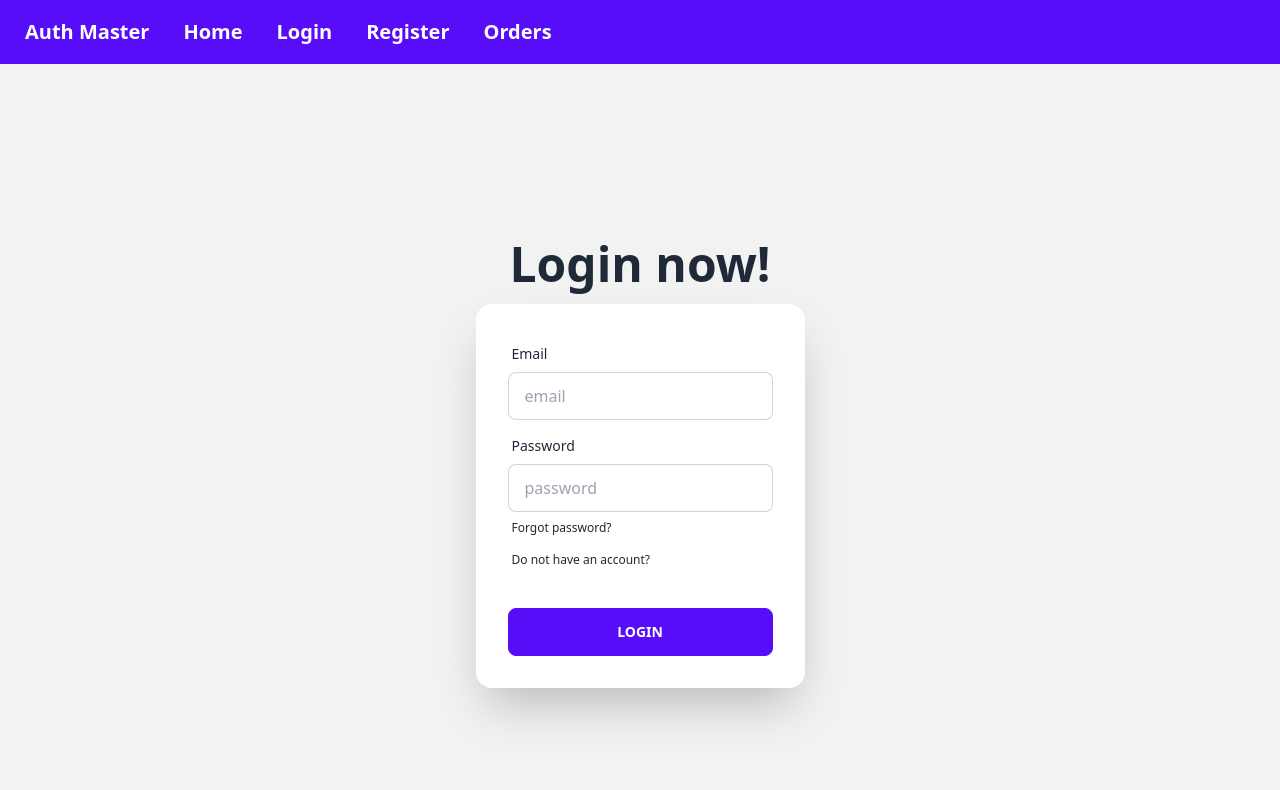
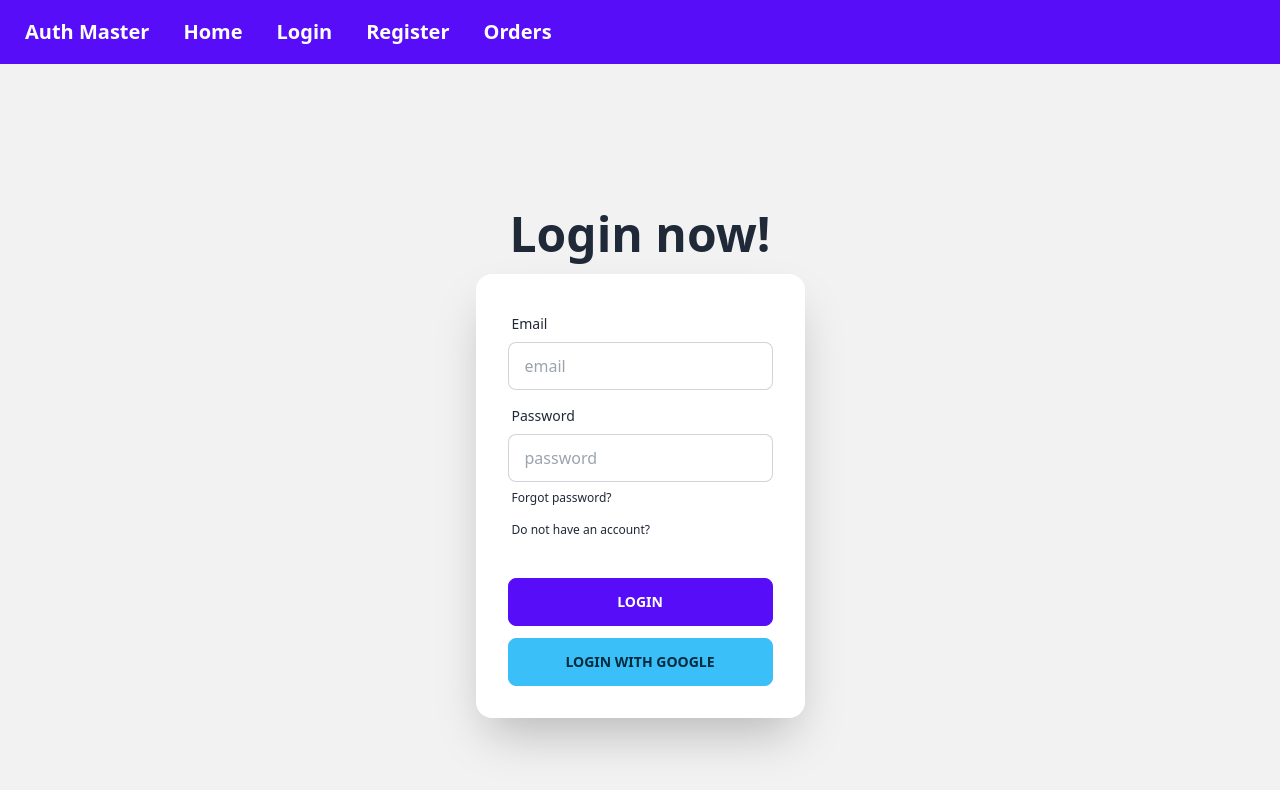
Before and after one commit to Shahriar1212/auth-firebase-context-tailwind, a React (Vite) app: page /login in a window 1280 px wide. Shown: the top 790 px of the page. Built offline with nearby package versions, Linux system fonts and the light colour scheme; no server answers.

Commit message:
signin with google added

```diff
--- a/src/Components/Login.jsx
+++ b/src/Components/Login.jsx
@@ -5,7 +5,7 @@ import { AuthContext } from '../providers/AuthProviders';
 const Login = () => {
 
 
-    const {signIn} = useContext(AuthContext);
+    const {signIn, signInWithGoogle} = useContext(AuthContext);
 
     const handleLogin = (event) => {
         event.preventDefault();
@@ -24,6 +24,17 @@ const Login = () => {
             console.log(error);
         })
 
+    }
+
+    const handleGoogleSignIn = () => {
+        signInWithGoogle()
+        .then(result => {
+            const loggedUser = result.user;
+            console.log(loggedUser);
+        })
+        .catch(error => {
+            console.log(error);
+        })
     }
 
 
@@ -56,6 +67,9 @@ const Login = () => {
                         <div className="form-control mt-6">
                             <button className="btn btn-primary">Login</button>
                         </div>
+                        <div className="form-control mt-1">
+                            <button className="btn btn-info" onClick={handleGoogleSignIn}>Login With Google</button>
+                        </div>
                     </form>
 
                 </div>
--- a/src/providers/AuthProviders.jsx
+++ b/src/providers/AuthProviders.jsx
@@ -1,9 +1,11 @@
 import React, { createContext, useEffect, useState } from 'react';
-import { getAuth,signOut, createUserWithEmailAndPassword, signInWithEmailAndPassword, onAuthStateChanged } from "firebase/auth";
+import { getAuth,signOut, createUserWithEmailAndPassword, signInWithEmailAndPassword, onAuthStateChanged, GoogleAuthProvider, signInWithPopup } from "firebase/auth";
 import app from '../firebase/firebase.config';
 
 export const AuthContext = createContext(null);
 const auth = getAuth(app);
+
+const googleAuthProvider = new GoogleAuthProvider();
 
 const AuthProviders = ({children}) => {
 
@@ -16,6 +18,10 @@ const AuthProviders = ({children}) => {
 
     const signIn = (email, password) => {
         return signInWithEmailAndPassword(auth, email, password);
+    }
+
+    const signInWithGoogle = () => {
+        return signInWithPopup(auth, googleAuthProvider);
     }
 
     const logOut = () => {
@@ -39,6 +45,7 @@ const AuthProviders = ({children}) => {
         loading,
         createUser,
         signIn,
+        signInWithGoogle,
         logOut
     }
 
```
